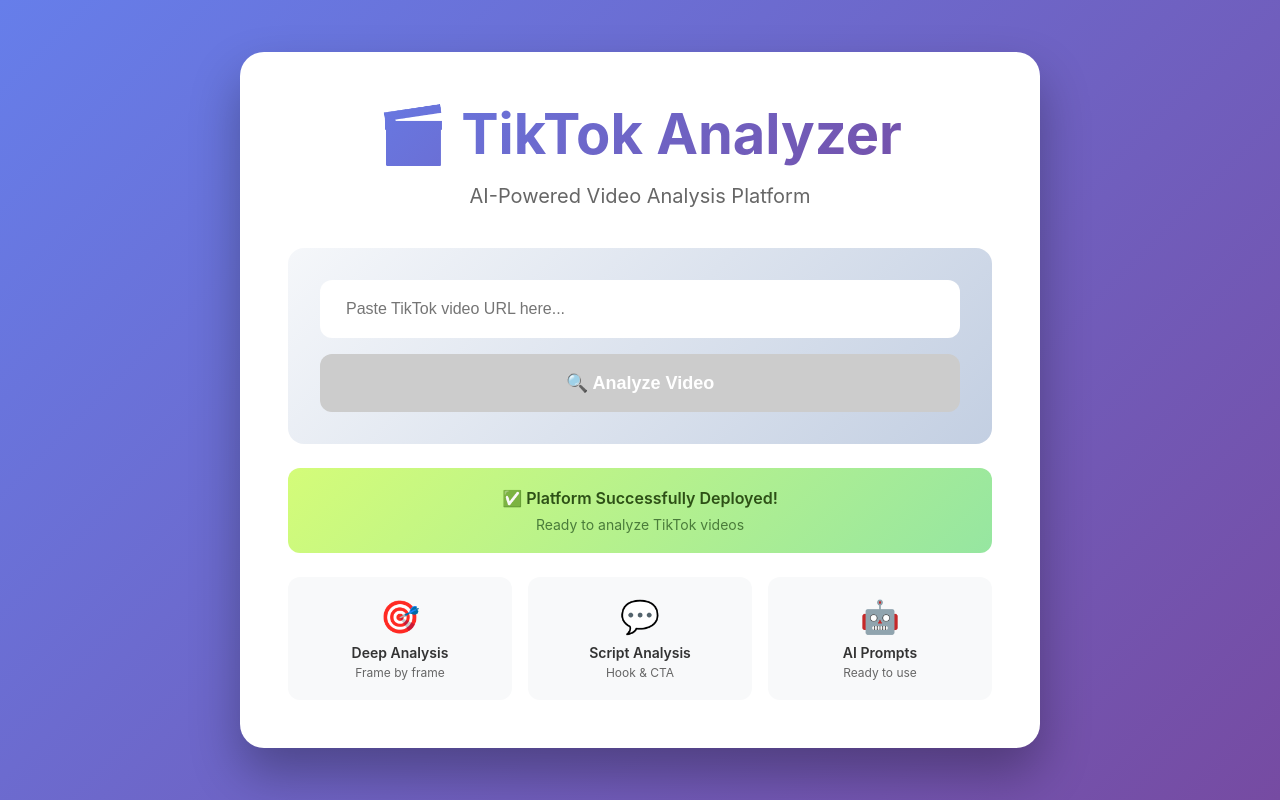
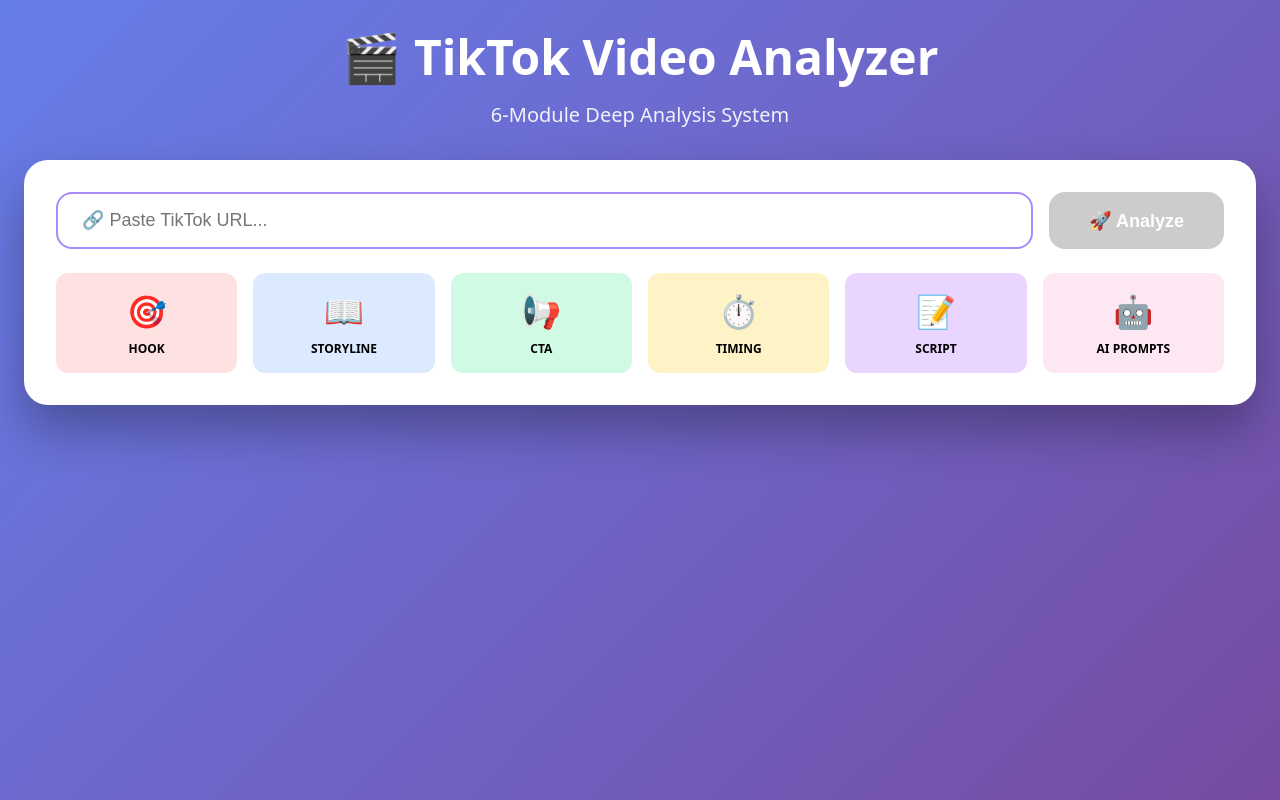
Before and after one commit to gitnanomi/tiktok-analyzer, a Next.js app: page / in a window 1280 px wide. Built offline with nearby package versions, Linux system fonts and the light colour scheme.

Commit message:
Update index.js

```diff
--- a/pages/index.js
+++ b/pages/index.js
@@ -17,7 +17,6 @@
     setResult(null);
 
     try {
-  // 调用真实API
       const response = await fetch('/api/analyze', {
         method: 'POST',
         headers: {
@@ -32,247 +31,258 @@
         throw new Error(data.error || 'Analysis failed');
       }
 
-  setResult({
-    url: data.url,
-    analysis: data.analysis,
-    timestamp: data.timestamp
-  });
+      setResult(data);
     } catch (err) {
-      setError('Analysis failed. Please try again.');
+      setError(err.message || 'Analysis failed. Please try again.');
     } finally {
       setLoading(false);
     }
   };
 
   return (
-    <html>
+    <html lang="en">
       <head>
-        <title>TikTok Analyzer</title>
+        <title>TikTok Analyzer - 6 Core Modules</title>
         <meta name="viewport" content="width=device-width, initial-scale=1" />
+        <script src="https://cdn.tailwindcss.com"></script>
         <style>{`
-          * {
-            margin: 0;
-            padding: 0;
-            box-sizing: border-box;
+          * { margin: 0; padding: 0; box-sizing: border-box; }
+          body {
+            font-family: system-ui, -apple-system, sans-serif;
+            background: linear-gradient(135deg, #667eea 0%, #764ba2 100%);
+            min-height: 100vh;
           }
-          body {
-            font-family: -apple-system, BlinkMacSystemFont, 'Segoe UI', sans-serif;
-          }
-          @keyframes spin {
-            to { transform: rotate(360deg); }
-          }
-          .spinner {
-            animation: spin 1s linear infinite;
-          }
+          @keyframes spin { to { transform: rotate(360deg); } }
+          .spinner { animation: spin 1s linear infinite; }
+          .module-card { transition: all 0.3s ease; }
+          .module-card:hover { transform: translateY(-5px); box-shadow: 0 10px 30px rgba(0,0,0,0.2); }
         `}</style>
       </head>
-      <body>
-        <div style={{
-          minHeight: '100vh',
-          display: 'flex',
-          alignItems: 'center',
-          justifyContent: 'center',
-          background: 'linear-gradient(135deg, #667eea 0%, #764ba2 100%)',
-          padding: '20px'
-        }}>
-          <div style={{
-            background: 'white',
-            borderRadius: '24px',
-            padding: '48px',
-            maxWidth: '800px',
-            width: '100%',
-            boxShadow: '0 25px 50px rgba(0,0,0,0.3)'
-          }}>
-            <div style={{ textAlign: 'center', marginBottom: '40px' }}>
-              <h1 style={{
-                fontSize: '56px',
-                margin: '0 0 16px 0',
-                background: 'linear-gradient(135deg, #667eea 0%, #764ba2 100%)',
-                WebkitBackgroundClip: 'text',
-                WebkitTextFillColor: 'transparent',
-                fontWeight: 'bold'
-              }}>
-                🎬 TikTok Analyzer
+      <body style={{ padding: '24px' }}>
+        <div style={{ maxWidth: '1280px', margin: '0 auto' }}>
+          {/* Header */}
+          <div style={{ textAlign: 'center', marginBottom: '32px' }}>
+            <h1 style={{ fontSize: '3rem', fontWeight: '900', color: 'white', marginBottom: '12px' }}>
+              🎬 TikTok Video Analyzer
             </h1>
-              <p style={{
-                fontSize: '20px',
-                color: '#666',
-                margin: 0
-              }}>
-                AI-Powered Video Analysis Platform
+            <p style={{ fontSize: '1.25rem', color: 'rgba(255,255,255,0.9)' }}>
+              6-Module Deep Analysis System
             </p>
           </div>
 
-            <div style={{
-              background: 'linear-gradient(135deg, #f5f7fa 0%, #c3cfe2 100%)',
-              padding: '32px',
-              borderRadius: '16px',
-              marginBottom: '24px'
-            }}>
+          {/* Input Section */}
+          {!loading && !result && (
+            <div style={{ background: 'white', borderRadius: '24px', boxShadow: '0 25px 50px rgba(0,0,0,0.3)', padding: '32px', marginBottom: '32px' }}>
+              <div style={{ display: 'flex', gap: '16px', marginBottom: '24px', flexWrap: 'wrap' }}>
                 <input
                   type="text"
                   value={url}
                   onChange={(e) => setUrl(e.target.value)}
                   onKeyPress={(e) => e.key === 'Enter' && handleAnalyze()}
-                placeholder="Paste TikTok video URL here..."
-                disabled={loading}
+                  placeholder="🔗 Paste TikTok URL..."
                   style={{
-                  width: '100%',
-                  padding: '18px 24px',
-                  fontSize: '16px',
-                  border: '2px solid rgba(255,255,255,0.8)',
-                  borderRadius: '12px',
-                  marginBottom: '16px',
-                  outline: 'none',
-                  opacity: loading ? 0.6 : 1
+                    flex: 1,
+                    minWidth: '300px',
+                    padding: '16px 24px',
+                    fontSize: '18px',
+                    border: '2px solid #a78bfa',
+                    borderRadius: '16px',
+                    outline: 'none'
                   }}
                 />
                 <button
                   onClick={handleAnalyze}
-                disabled={loading || !url}
+                  disabled={!url}
                   style={{
-                  width: '100%',
-                  padding: '18px',
+                    padding: '16px 40px',
+                    background: url ? 'linear-gradient(135deg, #a78bfa 0%, #ec4899 100%)' : '#ccc',
+                    color: 'white',
                     fontSize: '18px',
                     fontWeight: 'bold',
-                  color: 'white',
-                  background: loading || !url
-                    ? '#ccc'
-                    : 'linear-gradient(135deg, #667eea 0%, #764ba2 100%)',
+                    borderRadius: '16px',
                     border: 'none',
+                    cursor: url ? 'pointer' : 'not-allowed',
+                    boxShadow: url ? '0 4px 15px rgba(167,139,250,0.4)' : 'none'
+                  }}
+                >
+                  🚀 Analyze
+                </button>
+              </div>
+
+              {/* 6 Module Cards */}
+              <div style={{ display: 'grid', gridTemplateColumns: 'repeat(auto-fit, minmax(150px, 1fr))', gap: '16px' }}>
+                {[
+                  { emoji: '🎯', label: 'HOOK', bg: '#fee2e2' },
+                  { emoji: '📖', label: 'STORYLINE', bg: '#dbeafe' },
+                  { emoji: '📢', label: 'CTA', bg: '#d1fae5' },
+                  { emoji: '⏱️', label: 'TIMING', bg: '#fef3c7' },
+                  { emoji: '📝', label: 'SCRIPT', bg: '#e9d5ff' },
+                  { emoji: '🤖', label: 'AI PROMPTS', bg: '#fce7f3' }
+                ].map((module, i) => (
+                  <div key={i} className="module-card" style={{
+                    background: module.bg,
+                    padding: '16px',
                     borderRadius: '12px',
-                  cursor: loading || !url ? 'not-allowed' : 'pointer',
-                  boxShadow: loading || !url ? 'none' : '0 4px 15px rgba(102, 126, 234, 0.4)',
-                  display: 'flex',
-                  alignItems: 'center',
-                  justifyContent: 'center',
-                  gap: '12px'
+                    textAlign: 'center'
                   }}>
-                {loading ? (
-                  <>
-                    <div className="spinner" style={{
-                      width: '20px',
-                      height: '20px',
-                      border: '3px solid rgba(255,255,255,0.3)',
-                      borderTop: '3px solid white',
-                      borderRadius: '50%'
-                    }}></div>
-                    Analyzing...
-                  </>
-                ) : (
-                  <>🔍 Analyze Video</>
-                )}
-              </button>
+                    <div style={{ fontSize: '2rem', marginBottom: '8px' }}>{module.emoji}</div>
+                    <div style={{ fontWeight: 'bold', fontSize: '12px' }}>{module.label}</div>
+                  </div>
+                ))}
               </div>
 
               {error && (
                 <div style={{
-                background: 'linear-gradient(135deg, #ff6b6b 0%, #ee5a6f 100%)',
-                padding: '20px',
+                  marginTop: '24px',
+                  padding: '16px',
+                  background: '#fee2e2',
+                  border: '2px solid #ef4444',
                   borderRadius: '12px',
-                marginBottom: '24px',
-                color: 'white',
-                textAlign: 'center',
+                  color: '#991b1b',
                   fontWeight: '600'
                 }}>
                   ❌ {error}
                 </div>
               )}
+            </div>
+          )}
 
+          {/* Loading */}
+          {loading && (
+            <div style={{ background: 'white', borderRadius: '24px', boxShadow: '0 25px 50px rgba(0,0,0,0.3)', padding: '64px', textAlign: 'center' }}>
+              <div className="spinner" style={{
+                width: '64px',
+                height: '64px',
+                border: '8px solid #e9d5ff',
+                borderTop: '8px solid #a78bfa',
+                borderRadius: '50%',
+                margin: '0 auto 24px'
+              }}></div>
+              <h2 style={{ fontSize: '1.5rem', fontWeight: 'bold', color: '#1f2937', marginBottom: '12px' }}>
+                Analyzing Video...
+              </h2>
+              <p style={{ color: '#6b7280' }}>Extracting 6 core modules</p>
+            </div>
+          )}
+
+          {/* Results */}
           {result && (
+            <div>
+              {/* Video Info Header */}
               <div style={{
-                background: 'linear-gradient(135deg, #d4fc79 0%, #96e6a1 100%)',
-                padding: '24px',
-                borderRadius: '12px',
+                background: 'linear-gradient(135deg, #a78bfa 0%, #ec4899 100%)',
+                borderRadius: '24px',
+                padding: '32px',
+                marginBottom: '24px',
+                color: 'white',
+                boxShadow: '0 10px 30px rgba(0,0,0,0.3)'
+              }}>
+                <h2 style={{ fontSize: '2rem', fontWeight: 'bold', marginBottom: '16px' }}>
+                  📊 Video Analysis Complete!
+                </h2>
+                {result.videoData && (
+                  <div style={{ display: 'grid', gridTemplateColumns: 'repeat(auto-fit, minmax(200px, 1fr))', gap: '16px' }}>
+                    {result.videoData.author && (
+                      <div style={{ background: 'rgba(255,255,255,0.2)', padding: '16px', borderRadius: '12px' }}>
+                        <div style={{ fontSize: '0.875rem', opacity: 0.8 }}>Creator</div>
+                        <div style={{ fontWeight: 'bold', fontSize: '1.125rem' }}>@{result.videoData.author}</div>
+                      </div>
+                    )}
+                    <div style={{ background: 'rgba(255,255,255,0.2)', padding: '16px', borderRadius: '12px' }}>
+                      <div style={{ fontSize: '0.875rem', opacity: 0.8 }}>Blueprint Sections</div>
+                      <div style={{ fontWeight: 'bold', fontSize: '1.125rem' }}>6 Complete Modules</div>
+                    </div>
+                  </div>
+                )}
+              </div>
+
+              {/* Analysis Content */}
+              <div style={{
+                background: 'white',
+                borderRadius: '24px',
+                padding: '48px',
+                boxShadow: '0 25px 50px rgba(0,0,0,0.3)',
                 marginBottom: '24px'
               }}>
-                <h3 style={{
-                  fontSize: '20px',
-                  fontWeight: 'bold',
-                  color: '#2d5016',
-                  marginBottom: '16px'
+                <div style={{
+                  maxHeight: '70vh',
+                  overflowY: 'auto',
+                  whiteSpace: 'pre-wrap',
+                  lineHeight: '1.8',
+                  fontSize: '16px',
+                  color: '#1f2937'
                 }}>
-                  ✅ Analysis Complete!
-                </h3>
-                <div style={{
-                  background: 'rgba(255,255,255,0.8)',
-                  padding: '16px',
-                  borderRadius: '8px',
-                  fontSize: '14px',
-                  color: '#333'
-                }}>
-                 <div style={{ whiteSpace: 'pre-wrap', lineHeight: '1.8' }}>
                   {result.analysis}
                 </div>
               </div>
+
+              {/* Action Buttons */}
+              <div style={{ display: 'grid', gridTemplateColumns: 'repeat(auto-fit, minmax(200px, 1fr))', gap: '16px' }}>
+                <button
+                  onClick={() => {
+                    navigator.clipboard.writeText(result.analysis);
+                    alert('✅ Copied to clipboard!');
+                  }}
+                  style={{
+                    padding: '20px',
+                    background: 'linear-gradient(135deg, #a78bfa 0%, #ec4899 100%)',
+                    color: 'white',
+                    fontSize: '18px',
+                    fontWeight: 'bold',
+                    borderRadius: '16px',
+                    border: 'none',
+                    cursor: 'pointer',
+                    boxShadow: '0 4px 15px rgba(167,139,250,0.4)'
+                  }}
+                >
+                  📋 Copy Analysis
+                </button>
+                <button
+                  onClick={() => {
+                    const blob = new Blob([result.analysis], { type: 'text/plain' });
+                    const url = URL.createObjectURL(blob);
+                    const a = document.createElement('a');
+                    a.href = url;
+                    a.download = 'tiktok-analysis.txt';
+                    a.click();
+                  }}
+                  style={{
+                    padding: '20px',
+                    background: 'linear-gradient(135deg, #3b82f6 0%, #8b5cf6 100%)',
+                    color: 'white',
+                    fontSize: '18px',
+                    fontWeight: 'bold',
+                    borderRadius: '16px',
+                    border: 'none',
+                    cursor: 'pointer',
+                    boxShadow: '0 4px 15px rgba(59,130,246,0.4)'
+                  }}
+                >
+                  💾 Download
+                </button>
+                <button
+                  onClick={() => {
+                    setResult(null);
+                    setUrl('');
+                  }}
+                  style={{
+                    padding: '20px',
+                    background: '#4b5563',
+                    color: 'white',
+                    fontSize: '18px',
+                    fontWeight: 'bold',
+                    borderRadius: '16px',
+                    border: 'none',
+                    cursor: 'pointer'
+                  }}
+                >
+                  🔄 Analyze Another
+                </button>
+              </div>
             </div>
           )}
-
-            {!result && !loading && (
-              <div style={{
-                background: 'linear-gradient(135deg, #d4fc79 0%, #96e6a1 100%)',
-                padding: '20px',
-                borderRadius: '12px',
-                textAlign: 'center',
-                marginBottom: '24px'
-              }}>
-                <p style={{
-                  margin: 0,
-                  fontSize: '16px',
-                  fontWeight: '600',
-                  color: '#2d5016'
-                }}>
-                  ✅ Platform Successfully Deployed!
-                </p>
-                <p style={{
-                  margin: '8px 0 0 0',
-                  fontSize: '14px',
-                  color: '#4a7c3a'
-                }}>
-                  Ready to analyze TikTok videos
-                </p>
-              </div>
-            )}
-
-            <div style={{
-              display: 'grid',
-              gridTemplateColumns: 'repeat(auto-fit, minmax(200px, 1fr))',
-              gap: '16px'
-            }}>
-              <div style={{
-                background: '#f8f9fa',
-                padding: '20px',
-                borderRadius: '12px',
-                textAlign: 'center'
-              }}>
-                <div style={{ fontSize: '32px', marginBottom: '8px' }}>🎯</div>
-                <div style={{ fontSize: '14px', fontWeight: '600', color: '#333' }}>Deep Analysis</div>
-                <div style={{ fontSize: '12px', color: '#666', marginTop: '4px' }}>Frame by frame</div>
-              </div>
-              <div style={{
-                background: '#f8f9fa',
-                padding: '20px',
-                borderRadius: '12px',
-                textAlign: 'center'
-              }}>
-                <div style={{ fontSize: '32px', marginBottom: '8px' }}>💬</div>
-                <div style={{ fontSize: '14px', fontWeight: '600', color: '#333' }}>Script Analysis</div>
-                <div style={{ fontSize: '12px', color: '#666', marginTop: '4px' }}>Hook & CTA</div>
-              </div>
-              <div style={{
-                background: '#f8f9fa',
-                padding: '20px',
-                borderRadius: '12px',
-                textAlign: 'center'
-              }}>
-                <div style={{ fontSize: '32px', marginBottom: '8px' }}>🤖</div>
-                <div style={{ fontSize: '14px', fontWeight: '600', color: '#333' }}>AI Prompts</div>
-                <div style={{ fontSize: '12px', color: '#666', marginTop: '4px' }}>Ready to use</div>
-              </div>
-            </div>
-          </div>
         </div>
       </body>
     </html>
-  )
+  );
 }
```
Lines whose indentation alone changed are shown as unchanged.
